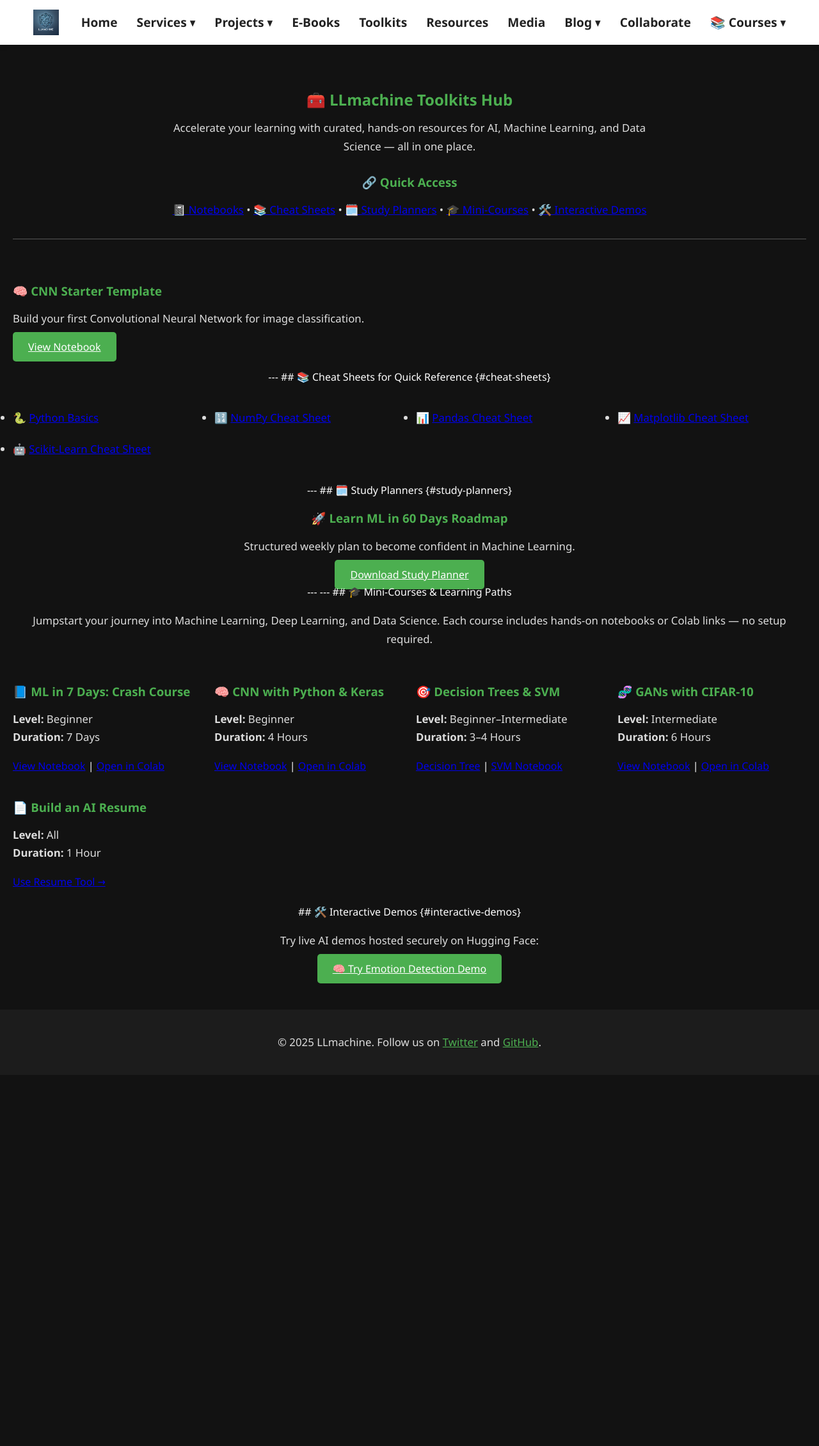
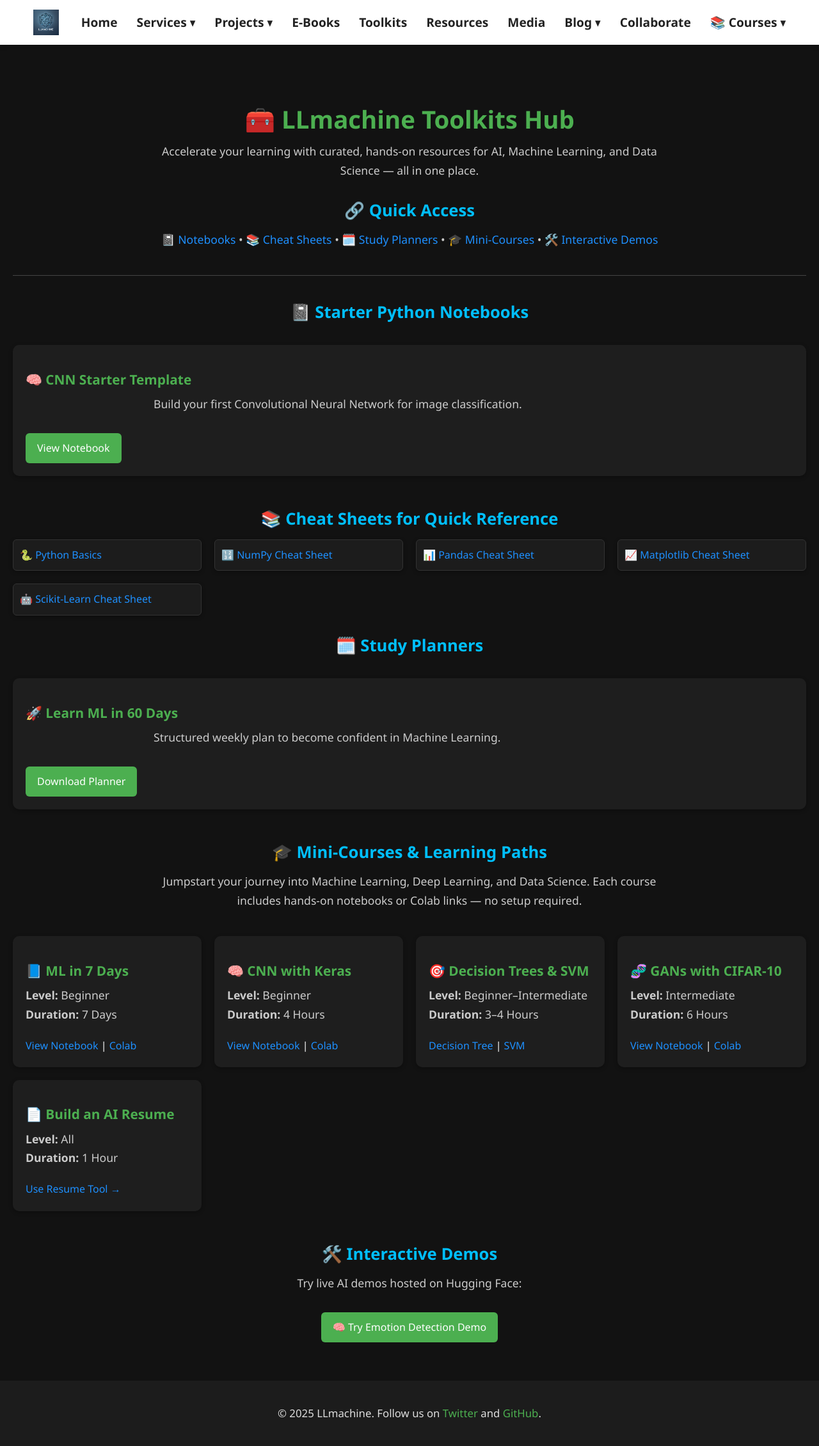
Before and after one commit to DataForSolution/DataForSolution.github.io, a Jekyll site: the page built from toolkits.md, in a window 1280 px wide. Shown: the whole page at 64% size. Built offline with Jekyll 4.4.1, drawn with Linux system fonts in a browser that asks for light colours; before the commit the page ends 1680 px from its top, so only the background shows below that; some of the changed lines change nothing that is shown.

Commit message:
Refactor toolkits.md layout and styling for improved dark theme and professional appearance

```diff
--- a/toolkits.md
+++ b/toolkits.md
@@ -4,14 +4,14 @@
 permalink: /toolkits/
 ---
 
-<section id="toolkits" style="text-align:center; padding:50px 20px;">
+<section id="toolkits">
 
 <h1>🧰 LLmachine Toolkits Hub</h1>
 <p style="max-width: 800px; margin: auto;">
   Accelerate your learning with curated, hands-on resources for AI, Machine Learning, and Data Science — all in one place.
 </p>
 
-<h3 style="margin-top: 30px;">🔗 Quick Access</h3>
+<h2>🔗 Quick Access</h2>
 <p>
   <a href="#notebooks">📓 Notebooks</a> •
   <a href="#cheat-sheets">📚 Cheat Sheets</a> •
@@ -20,8 +20,10 @@
   <a href="#interactive-demos">🛠️ Interactive Demos</a>
 </p>
 
-<hr style="border: none; border-top: 1px solid #555; margin: 30px 0;">
+<hr style="border: none; border-top: 1px solid #444; margin: 40px 0;">
 
+<!-- Notebooks Section -->
+<h2 id="notebooks">📓 Starter Python Notebooks</h2>
 <div class="toolkit-gallery">
   <div class="toolkit-card">
     <h3>🧠 CNN Starter Template</h3>
@@ -30,168 +32,105 @@
   </div>
 </div>
 
----
-## 📚 Cheat Sheets for Quick Reference {#cheat-sheets}
-
+<!-- Cheat Sheets -->
+<h2 id="cheat-sheets">📚 Cheat Sheets for Quick Reference</h2>
 <ul class="cheat-sheet-list">
-
   <li>🐍 <a href="/toolkits/cheatsheets/Python_Cheat_Sheet.pdf" target="_blank">Python Basics</a></li>
   <li>🔢 <a href="/toolkits/cheatsheets/NumPy_Cheat_Sheet.pdf" target="_blank">NumPy Cheat Sheet</a></li>
   <li>📊 <a href="/toolkits/cheatsheets/Pandas_Cheat_Sheet.pdf" target="_blank">Pandas Cheat Sheet</a></li>
   <li>📈 <a href="/toolkits/cheatsheets/Matplotlib_Cheat_Sheet.pdf" target="_blank">Matplotlib Cheat Sheet</a></li>
   <li>🤖 <a href="/toolkits/cheatsheets/Scikit_Learn_Cheat_Sheet_Python.pdf" target="_blank">Scikit-Learn Cheat Sheet</a></li>
-
 </ul>
 
----
-
-## 🗓️ Study Planners {#study-planners}
-
+<!-- Study Planner -->
+<h2 id="study-planners">🗓️ Study Planners</h2>
 <div class="study-planners">
-  <h3>🚀 Learn ML in 60 Days Roadmap</h3>
-  <p>Structured weekly plan to become confident in Machine Learning.</p>
-  <a href="/assets/toolkits/study_planners/ML_Study_Planner_60Days.pdf" target="_blank" class="cta-button">Download Study Planner</a>
+  <div>
+    <h3>🚀 Learn ML in 60 Days</h3>
+    <p>Structured weekly plan to become confident in Machine Learning.</p>
+    <a href="/assets/toolkits/study_planners/ML_Study_Planner_60Days.pdf" target="_blank" class="cta-button">Download Planner</a>
+  </div>
 </div>
 
----
----
+<!-- Mini Courses -->
+<h2 id="mini-courses">🎓 Mini-Courses & Learning Paths</h2>
+<p>Jumpstart your journey into Machine Learning, Deep Learning, and Data Science. Each course includes hands-on notebooks or Colab links — no setup required.</p>
+<div class="mini-course-grid">
+  <div class="course-card">
+    <h3>📘 ML in 7 Days</h3>
+    <p><strong>Level:</strong> Beginner<br><strong>Duration:</strong> 7 Days</p>
+    <a href="https://github.com/DataForSolution/DataForSolution.github.io/blob/main/projects/ML_7_Day_Crash_Course.ipynb" target="_blank">View Notebook</a> |
+    <a href="https://colab.research.google.com/github/DataForSolution/DataForSolution.github.io/blob/main/projects/ML_7_Day_Crash_Course.ipynb" target="_blank">Colab</a>
+  </div>
 
-## 🎓 Mini-Courses & Learning Paths
+  <div class="course-card">
+    <h3>🧠 CNN with Keras</h3>
+    <p><strong>Level:</strong> Beginner<br><strong>Duration:</strong> 4 Hours</p>
+    <a href="https://github.com/DataForSolution/DataForSolution.github.io/blob/main/projects/Chest_CT_Scan_CNN.ipynb" target="_blank">View Notebook</a> |
+    <a href="https://colab.research.google.com/github/DataForSolution/DataForSolution.github.io/blob/main/projects/Chest_CT_Scan_CNN.ipynb" target="_blank">Colab</a>
+  </div>
 
-<p>Jumpstart your journey into Machine Learning, Deep Learning, and Data Science. Each course includes hands-on notebooks or Colab links — no setup required.</p>
+  <div class="course-card">
+    <h3>🎯 Decision Trees & SVM</h3>
+    <p><strong>Level:</strong> Beginner–Intermediate<br><strong>Duration:</strong> 3–4 Hours</p>
+    <a href="https://github.com/DataForSolution/DataForSolution.github.io/blob/main/projects/Build-a decision tree with Python.ipynb" target="_blank">Decision Tree</a> |
+    <a href="https://github.com/DataForSolution/DataForSolution.github.io/blob/main/projects/SVM_440.ipynb" target="_blank">SVM</a>
+  </div>
 
-<div class="mini-course-grid">
+  <div class="course-card">
+    <h3>🧬 GANs with CIFAR-10</h3>
+    <p><strong>Level:</strong> Intermediate<br><strong>Duration:</strong> 6 Hours</p>
+    <a href="https://github.com/DataForSolution/DataForSolution.github.io/blob/main/projects/CIFAR10GAN_Final.ipynb" target="_blank">View Notebook</a> |
+    <a href="https://colab.research.google.com/github/DataForSolution/DataForSolution.github.io/blob/main/projects/CIFAR10GAN_Final.ipynb" target="_blank">Colab</a>
+  </div>
 
-<div class="course-card">
-  <h3>📘 ML in 7 Days: Crash Course</h3>
-  <p><strong>Level:</strong> Beginner<br><strong>Duration:</strong> 7 Days</p>
-  <a href="https://github.com/DataForSolution/DataForSolution.github.io/blob/main/projects/ML_7_Day_Crash_Course.ipynb" target="_blank">View Notebook</a> |
-  <a href="https://colab.research.google.com/github/DataForSolution/DataForSolution.github.io/blob/main/projects/ML_7_Day_Crash_Course.ipynb" target="_blank">Open in Colab</a>
+  <div class="course-card">
+    <h3>📄 Build an AI Resume</h3>
+    <p><strong>Level:</strong> All<br><strong>Duration:</strong> 1 Hour</p>
+    <a href="{{ '/career/resume-analyzer/' | relative_url }}">Use Resume Tool →</a>
+  </div>
 </div>
 
-<div class="course-card">
-  <h3>🧠 CNN with Python & Keras</h3>
-  <p><strong>Level:</strong> Beginner<br><strong>Duration:</strong> 4 Hours</p>
-  <a href="https://github.com/DataForSolution/DataForSolution.github.io/blob/main/projects/Chest_CT_Scan_CNN.ipynb" target="_blank">View Notebook</a> |
-  <a href="https://colab.research.google.com/github/DataForSolution/DataForSolution.github.io/blob/main/projects/Chest_CT_Scan_CNN.ipynb" target="_blank">Open in Colab</a>
-</div>
-
-<div class="course-card">
-  <h3>🎯 Decision Trees & SVM</h3>
-  <p><strong>Level:</strong> Beginner–Intermediate<br><strong>Duration:</strong> 3–4 Hours</p>
-  <a href="https://github.com/DataForSolution/DataForSolution.github.io/blob/main/projects/Build-a decision tree with Python.ipynb" target="_blank">Decision Tree</a> |
-  <a href="https://github.com/DataForSolution/DataForSolution.github.io/blob/main/projects/SVM_440.ipynb" target="_blank">SVM Notebook</a>
-</div>
-
-<div class="course-card">
-  <h3>🧬 GANs with CIFAR-10</h3>
-  <p><strong>Level:</strong> Intermediate<br><strong>Duration:</strong> 6 Hours</p>
-  <a href="https://github.com/DataForSolution/DataForSolution.github.io/blob/main/projects/CIFAR10GAN_Final.ipynb" target="_blank">View Notebook</a> |
-  <a href="https://colab.research.google.com/github/DataForSolution/DataForSolution.github.io/blob/main/projects/CIFAR10GAN_Final.ipynb" target="_blank">Open in Colab</a>
-</div>
-
-<div class="course-card">
-  <h3>📄 Build an AI Resume</h3>
-  <p><strong>Level:</strong> All<br><strong>Duration:</strong> 1 Hour</p>
-  <a href="{{ '/career/resume-analyzer/' | relative_url }}">Use Resume Tool →</a>
-</div>
-
-</div>
-
-## 🛠️ Interactive Demos {#interactive-demos}
-
-<p>Try live AI demos hosted securely on Hugging Face:</p>
-
+<!-- Demos -->
+<h2 id="interactive-demos">🛠️ Interactive Demos</h2>
+<p>Try live AI demos hosted on Hugging Face:</p>
 <a href="https://huggingface.co/spaces/Abirate/Emotion-Detection" target="_blank" class="cta-button">
   🧠 Try Emotion Detection Demo
 </a>
 
 </section>
+
 <style>
-#write-for-us {
+#toolkits {
   padding: 60px 20px;
-  background-color: #222;
+  background-color: #121212;
+  color: #ffffff;
   font-family: "Segoe UI", sans-serif;
-  color: #fff;
-}
-
-#write-for-us h1 {
-  color: #4CAF50;
-  font-size: 2.4rem;
-  margin-bottom: 1rem;
-}
-
-#write-for-us h2 {
-  color: #00BFFF;
-  margin-top: 2rem;
-  font-size: 1.6rem;
-}
-
-#write-for-us ul {
-  list-style: disc;
-  padding-left: 30px;
-  text-align: left;
-  max-width: 700px;
-  margin: auto;
-}
-
-#write-for-us p {
-  font-size: 1.1rem;
-  line-height: 1.6;
-  max-width: 800px;
-  margin: 1rem auto;
-  color: #f0f0f0;
-}
-
-form {
-  max-width: 600px;
-  margin: 30px auto;
-  text-align: left;
-  background: #333;
-  padding: 20px;
-  border-radius: 8px;
-  box-shadow: 0 0 12px rgba(0,0,0,0.2);
-}
-
-form input, form textarea {
-  width: 100%;
-  padding: 12px;
-  margin-top: 10px;
-  margin-bottom: 20px;
-  border: 1px solid #555;
-  background-color: #111;
-  color: #fff;
-  border-radius: 6px;
-  font-size: 1rem;
-}
-
-form input::placeholder,
-form textarea::placeholder {
-  color: #aaa;
-}
-
-.cta-button {
-  background-color: #4CAF50;
-  color: white;
-  border: none;
-  padding: 12px 24px;
-  font-size: 1rem;
-  border-radius: 5px;
-  cursor: pointer;
   text-align: center;
 }
 
-.cta-button:hover {
-  background-color: #45a049;
+#toolkits h1 {
+  font-size: 2.4rem;
+  color: #4CAF50;
+  margin-bottom: 10px;
 }
 
-.content-container {
-  max-width: 900px;
-  margin: auto;
-  text-align: center;
+#toolkits h2 {
+  font-size: 1.6rem;
+  color: #00BFFF;
+  margin: 30px 0 15px;
 }
+
+#toolkits p {
+  font-size: 1.1rem;
+  color: #ccc;
+  max-width: 800px;
+  margin: 0 auto 20px;
+}
+
 .toolkit-gallery,
 .cheat-sheet-list,
+.study-planners,
 .mini-course-grid {
   display: grid;
   grid-template-columns: repeat(auto-fit, minmax(250px, 1fr));
@@ -200,4 +139,83 @@
   text-align: left;
 }
 
+.toolkit-card,
+.course-card,
+.study-planners > div,
+.cheat-sheet-list li {
+  background-color: #1e1e1e;
+  padding: 20px;
+  border-radius: 10px;
+  box-shadow: 0 2px 6px rgba(0, 0, 0, 0.3);
+  transition: transform 0.3s ease;
+}
+
+.toolkit-card:hover,
+.course-card:hover,
+.study-planners > div:hover {
+  transform: translateY(-5px);
+}
+
+.toolkit-card h3,
+.course-card h3,
+.study-planners h3 {
+  color: #4CAF50;
+  font-size: 1.3rem;
+  margin-bottom: 10px;
+}
+
+.toolkit-card p,
+.course-card p {
+  font-size: 1rem;
+  color: #ddd;
+}
+
+.cta-button {
+  display: inline-block;
+  background-color: #4CAF50;
+  color: white;
+  border: none;
+  padding: 10px 18px;
+  font-size: 1rem;
+  border-radius: 6px;
+  margin-top: 10px;
+  text-decoration: none;
+  transition: background-color 0.3s ease;
+}
+
+.cta-button:hover {
+  background-color: #388e3c;
+}
+
+a {
+  color: #1E90FF;
+  text-decoration: none;
+}
+
+a:hover {
+  text-decoration: underline;
+  color: #4CAF50;
+}
+
+.cheat-sheet-list {
+  list-style: none;
+  padding: 0;
+}
+
+.cheat-sheet-list li {
+  padding: 10px;
+  background-color: #1c1c1c;
+  border: 1px solid #333;
+  border-radius: 6px;
+  font-size: 1rem;
+}
+
+@media (max-width: 768px) {
+  .toolkit-gallery,
+  .cheat-sheet-list,
+  .study-planners,
+  .mini-course-grid {
+    grid-template-columns: 1fr;
+  }
+}
 </style>
```
